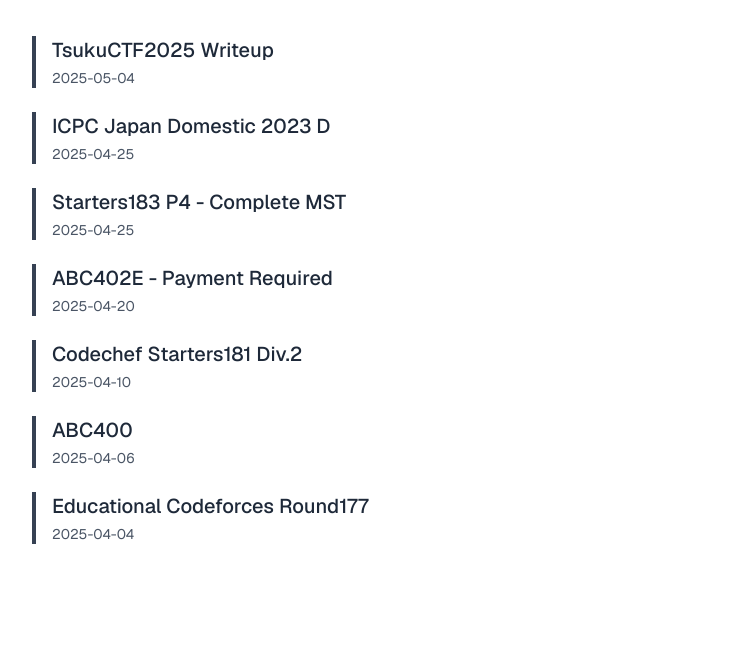
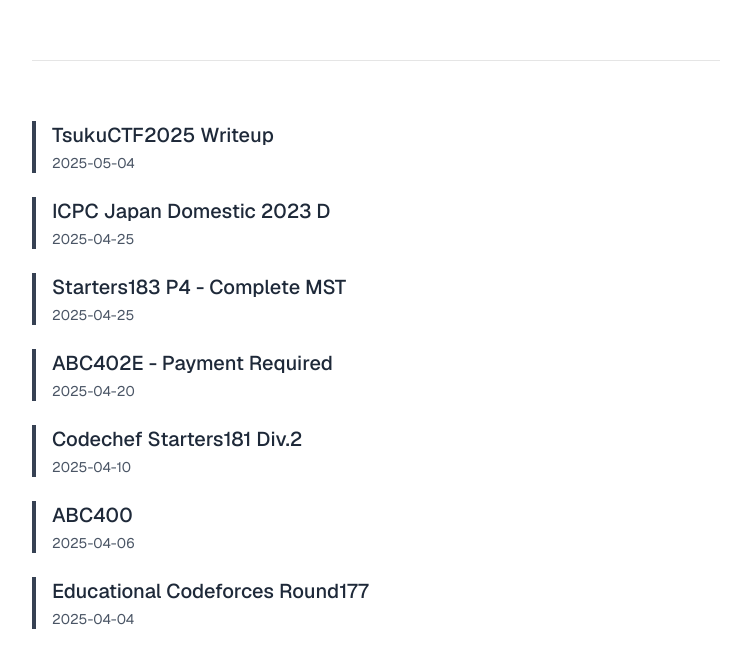
Before and after one commit to ardRiriy/blogV2, a Next.js app in the folder frontend/: page /list in a window 1280 px wide. Shown: the top 668 px of the page, without its empty margins (264-1015 px from the left). Built offline with nearby package versions, Linux system fonts and the light colour scheme.

Commit message:
一覧ページが大体完成

```diff
--- a/frontend/src/app/article/[id]/page.tsx
+++ b/frontend/src/app/article/[id]/page.tsx
@@ -32,7 +32,6 @@
 export default async function ArticlePage({ params }: ArticlePageProps) {
     const { id } = await params;
 
-
     return (
         <Suspense fallback={<></>}>
             <Article id={id} />
--- a/frontend/src/app/list/page.tsx
+++ b/frontend/src/app/list/page.tsx
@@ -1,18 +1,19 @@
 import { Suspense } from "react";
 import ArticleList from "@/components/articleList";
+import { Separator } from "@/components/ui/separator"
 
-// サーバーコンポーネントでは、searchParamsを直接プロパティとして受け取れます
 export default async function Page({
     searchParams,
 }: {
     searchParams: Promise<{ page?: string }>;
 }) {
-    // サーバーサイドでページ番号を計算
     const params = await searchParams;
     const currentPageNumber = params.page ? parseInt(params.page, 10) : 1;
     return (
         <Suspense fallback={<div>wait a minute..</div>}>
+            <Separator className="my-15" />
             <ArticleList page={currentPageNumber} />
+            <Separator className="my-15" />
         </Suspense>
     );
 }
--- a/frontend/src/components/articleList.tsx
+++ b/frontend/src/components/articleList.tsx
@@ -1,17 +1,17 @@
 import { getArticleList } from "@/lib/api";
+import Link from 'next/link';
 import FadeIn from "./fadein";
 
 export default async function ArticleList({ page }: { page: number }) {
     const list = await getArticleList(page);
     const delaySize = 100;
-
     return (
         <div>
             {list.map((elm, i) => {
                 return (
                     <FadeIn delay={delaySize * i} key={i}>
+                        <Link href={`/article/${elm.url}`}>
                             <div key={elm.id} className="mb-6 flex">
-                            {/* Vertical line on the left */}
                                 <div className="w-1 bg-gray-700 mr-4">
                                 </div>
                                 <div className="flex flex-col">
@@ -19,6 +19,7 @@
                                     <span className="text-sm text-gray-600 mt-1">{elm.date}</span>
                                 </div>
                             </div>
+                        </Link>
                     </FadeIn>
                 );
             })}
--- /dev/null
+++ b/frontend/src/components/ui/separator.tsx
@@ -0,0 +1,28 @@
+"use client"
+
+import * as React from "react"
+import * as SeparatorPrimitive from "@radix-ui/react-separator"
+
+import { cn } from "@/lib/utils"
+
+function Separator({
+  className,
+  orientation = "horizontal",
+  decorative = true,
+  ...props
+}: React.ComponentProps<typeof SeparatorPrimitive.Root>) {
+  return (
+    <SeparatorPrimitive.Root
+      data-slot="separator-root"
+      decorative={decorative}
+      orientation={orientation}
+      className={cn(
+        "bg-border shrink-0 data-[orientation=horizontal]:h-px data-[orientation=horizontal]:w-full data-[orientation=vertical]:h-full data-[orientation=vertical]:w-px",
+        className
+      )}
+      {...props}
+    />
+  )
+}
+
+export { Separator }
```
Lines whose indentation alone changed are shown as unchanged.
